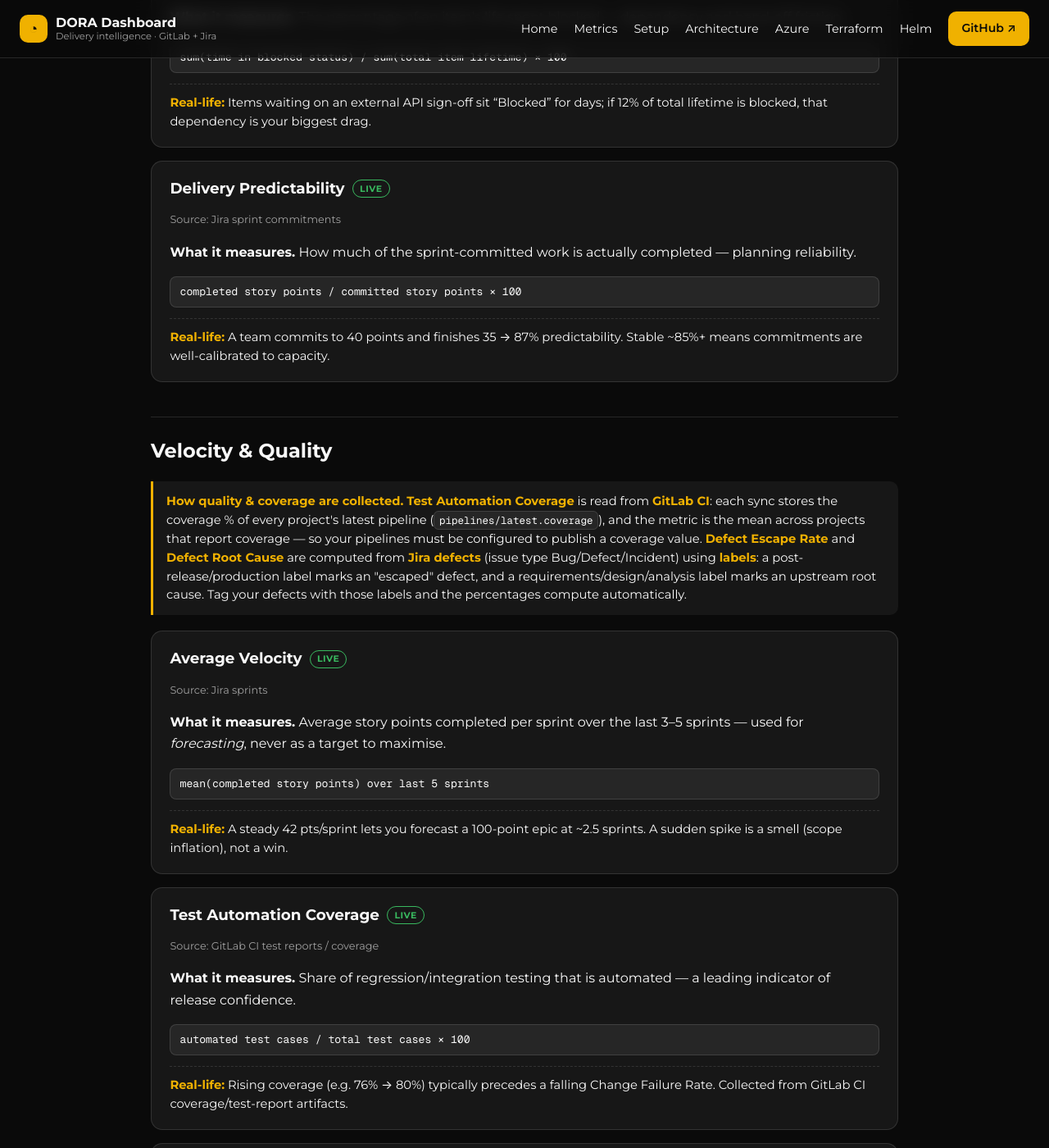
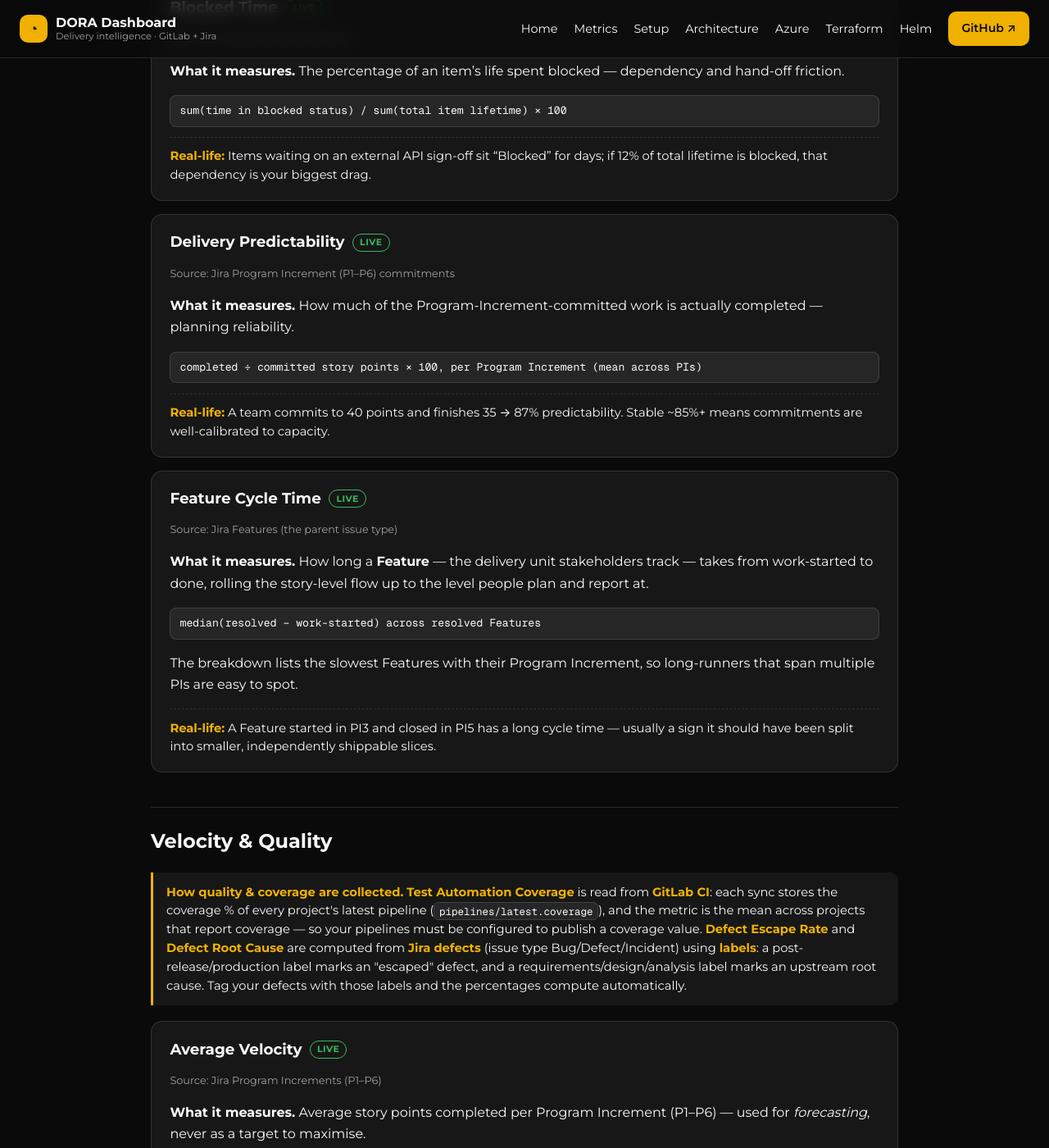
Before and after one commit to olafkfreund/dora-dashboard, a Jekyll site: the page built from docs/metrics.md, in a window 1280 px wide and 1400 px high, scrolled down 4656 px. Shown: the whole window at 82% size. Built offline with Jekyll 4.4.1, drawn with Linux system fonts in a browser that asks for light colours; some of the changed text lies outside the part shown.

Commit message:
Update metric calculation descriptions (in-app + docs + Pages) (#62)
* Update metric calculation descriptions (in-app + docs) for current logic

- catalog formulas/definitions: MTTR (proxy or incident), Cycle Time (excludes
  sub-tasks), Velocity & Predictability (per Program Increment), Test Automation
  Coverage (mean of latest pipeline coverage)
- docs/metrics.md: same formula updates; sprint->Program Increment throughout;
  full-window + sub-task-exclusion note; new Feature Cycle Time entry

Co-Authored-By: Claude Opus 4.8 <noreply@anthropic.com>
Claude-Session: https://claude.ai/code/session_016c6iwucazPfnNoaVxqsJpy

* Pin values-aws to deployed ff3e054

Co-Authored-By: Claude Opus 4.8 <noreply@anthropic.com>
Claude-Session: https://claude.ai/code/session_016c6iwucazPfnNoaVxqsJpy

---------

Co-authored-by: Claude Opus 4.8 <noreply@anthropic.com>

```diff
--- a/charts/dora-dashboard/values-aws.yaml
+++ b/charts/dora-dashboard/values-aws.yaml
@@ -10,7 +10,7 @@ replicaCount: 1
 
 image:
   repository: ghcr.io/olafkfreund/dora-dashboard
-  tag: 3dffa44  # pinned to deployed immutable build
+  tag: e86938a  # pinned to deployed immutable build
   pullPolicy: IfNotPresent
 
 # GHCR image is private — the deploy creates this pull secret in the namespace.
--- a/docs/metrics.md
+++ b/docs/metrics.md
@@ -26,7 +26,7 @@ confirms it. Every card is clickable, and the detail view now shows a lot more:
 <li>The target/benchmark and a coloured <strong>performance tier</strong> (Elite/High/Medium/Low).</li>
 <li>An <strong>“Active rules · lineage”</strong> panel — the configured definition behind the number (window, environments, failure statuses, bands).</li>
 <li>A data-aware <strong>“Why this value”</strong> explanation — so even a <code>0%</code> or <code>—</code> tells you <em>why</em> (e.g. “no story-pointed issues in the closed sprint”).</li>
-<li>A <strong>drill-down breakdown table</strong> — deployments by status, median time-in-stage, work-item-age buckets, per-sprint velocity, defect categories, and more.</li>
+<li>A <strong>drill-down breakdown table</strong> — deployments by status, median time-in-stage, work-item-age buckets, per-PI velocity, defect categories, and more.</li>
 </ul>
 </div>
 
@@ -70,11 +70,12 @@ cluster except your configured mail/webhook target.
 <tr><td>Lead Time for Changes</td><td>GitLab deployments + commits</td><td><span class="tag-live">live</span></td></tr>
 <tr><td>Change Failure Rate</td><td>GitLab deployments</td><td><span class="tag-live">live</span></td></tr>
 <tr><td>Mean Time to Restore</td><td>GitLab deployments (recovery)</td><td><span class="tag-live">live</span></td></tr>
-<tr><td rowspan="4">Flow</td><td>Cycle Time</td><td>Jira transitions</td><td><span class="tag-live">live</span></td></tr>
+<tr><td rowspan="5">Flow</td><td>Cycle Time</td><td>Jira transitions</td><td><span class="tag-live">live</span></td></tr>
 <tr><td>Work Item Age</td><td>Jira (open items)</td><td><span class="tag-live">live</span></td></tr>
 <tr><td>Blocked Time</td><td>Jira (blocked status)</td><td><span class="tag-live">live</span></td></tr>
-<tr><td>Delivery Predictability</td><td>Jira sprints</td><td><span class="tag-live">live</span></td></tr>
-<tr><td rowspan="4">Velocity &amp; Quality</td><td>Average Velocity</td><td>Jira sprints</td><td><span class="tag-live">live</span></td></tr>
+<tr><td>Delivery Predictability</td><td>Jira PIs (P1–P6)</td><td><span class="tag-live">live</span></td></tr>
+<tr><td>Feature Cycle Time</td><td>Jira Features (parent)</td><td><span class="tag-live">live</span></td></tr>
+<tr><td rowspan="4">Velocity &amp; Quality</td><td>Average Velocity</td><td>Jira PIs (P1–P6)</td><td><span class="tag-live">live</span></td></tr>
 <tr><td>Test Automation Coverage</td><td>GitLab CI coverage</td><td><span class="tag-live">live</span></td></tr>
 <tr><td>Defect Escape Rate</td><td>Jira defects + releases</td><td><span class="tag-live">live</span></td></tr>
 <tr><td>Defect Root Cause</td><td>Jira defect categorisation</td><td><span class="tag-live">live</span></td></tr>
@@ -152,14 +153,15 @@ seconds, this reads near-zero. For true incident MTTR, record incidents in GitLa
 
 <div class="note">
 <strong>How the Jira flow &amp; velocity values are collected.</strong> The Jira ingestion
-(<em>Settings → Jira → Sync</em>) pulls issues with their <strong>changelog</strong> and the boards'
-<strong>sprints</strong>. From each issue's changelog we derive three timing signals and store them:
+(<em>Settings → Jira → Sync</em>) pulls the <strong>full window</strong> of issues with their
+<strong>changelog</strong>. From each issue's changelog we derive three timing signals:
 <code>inProgressAt</code> (first transition out of the initial status), <code>resolvedAt</code>
-(resolution date), and <code>blockedSeconds</code> (total time spent in a Blocked/On-hold status).
-Story points and the sprint are read from the issue's custom fields (auto-detected). The metrics
-below are then computed from that stored data — they go <em>live</em> the moment a Jira token is
-connected and a sync has run. Custom Story-Points/Sprint fields vary per Jira instance, so the
-ingestor detects them by name.
+(resolution date), and <code>blockedSeconds</code> (time spent in a Blocked/On-hold status). We
+also store each issue's <strong>story points</strong> (the classic Story-Points field),
+<strong>Program Increment</strong> (P1–P6), and parent <strong>Feature</strong>. Flow and velocity
+are computed at the delivery level — <strong>Sub-tasks are excluded</strong> (they are
+implementation details under Stories and would double-count). Velocity and Predictability are
+grouped by <strong>Program Increment</strong>, since the team plans in PIs rather than sprints.
 </div>
 
 <div class="metric-doc" markdown="0">
@@ -167,7 +169,7 @@ ingestor detects them by name.
 <p class="src">Source: Jira status transitions</p>
 <p><strong>What it measures.</strong> Time from when work actively <em>starts</em> on an item to
 when it is released — execution efficiency once work begins.</p>
-<code class="formula">median(released_at − in_progress_at) for completed items</code>
+<code class="formula">median(resolved − work-started) for completed items (excludes sub-tasks)</code>
 <div class="scenario"><strong>Real-life:</strong> A story moves to <em>In Progress</em> on the
 3rd and is <em>Done/Released</em> on the 6th → 3-day cycle time. Rising cycle time usually
 points at a slow stage (e.g. testing hand-off).</div>
@@ -196,12 +198,26 @@ and hand-off friction.</p>
 
 <div class="metric-doc" markdown="0">
 <h3>Delivery Predictability <span class="tag-live">live</span></h3>
-<p class="src">Source: Jira sprint commitments</p>
-<p><strong>What it measures.</strong> How much of the sprint-committed work is actually completed
+<p class="src">Source: Jira Program Increment (P1–P6) commitments</p>
+<p><strong>What it measures.</strong> How much of the Program-Increment-committed work is actually completed
 — planning reliability.</p>
-<code class="formula">completed story points / committed story points × 100</code>
+<code class="formula">completed ÷ committed story points × 100, per Program Increment (mean across PIs)</code>
 <div class="scenario"><strong>Real-life:</strong> A team commits to 40 points and finishes 35 →
 87% predictability. Stable ~85%+ means commitments are well-calibrated to capacity.</div>
+</div>
+
+<div class="metric-doc" markdown="0">
+<h3>Feature Cycle Time <span class="tag-live">live</span></h3>
+<p class="src">Source: Jira Features (the parent issue type)</p>
+<p><strong>What it measures.</strong> How long a <strong>Feature</strong> — the delivery unit
+stakeholders track — takes from work-started to done, rolling the story-level flow up to the level
+people plan and report at.</p>
+<code class="formula">median(resolved − work-started) across resolved Features</code>
+<p>The breakdown lists the slowest Features with their Program Increment, so long-runners that
+span multiple PIs are easy to spot.</p>
+<div class="scenario"><strong>Real-life:</strong> A Feature started in PI3 and closed in PI5 has a
+long cycle time — usually a sign it should have been split into smaller, independently shippable
+slices.</div>
 </div>
 
 ## Velocity &amp; Quality
@@ -220,12 +236,11 @@ and the percentages compute automatically.
 
 <div class="metric-doc" markdown="0">
 <h3>Average Velocity <span class="tag-live">live</span></h3>
-<p class="src">Source: Jira sprints</p>
-<p><strong>What it measures.</strong> Average story points completed per sprint over the last
-3–5 sprints — used for <em>forecasting</em>, never as a target to maximise.</p>
-<code class="formula">mean(completed story points) over last 5 sprints</code>
-<div class="scenario"><strong>Real-life:</strong> A steady 42 pts/sprint lets you forecast a
-100-point epic at ~2.5 sprints. A sudden spike is a smell (scope inflation), not a win.</div>
+<p class="src">Source: Jira Program Increments (P1–P6)</p>
+<p><strong>What it measures.</strong> Average story points completed per Program Increment (P1–P6) — used for <em>forecasting</em>, never as a target to maximise.</p>
+<code class="formula">mean(completed story points) per Program Increment (P1–P6)</code>
+<div class="scenario"><strong>Real-life:</strong> A steady ~700 pts/PI (like PI3) lets you forecast
+a large epic across Program Increments. A sudden spike is a smell (scope inflation), not a win.</div>
 </div>
 
 <div class="metric-doc" markdown="0">
@@ -233,7 +248,7 @@ and the percentages compute automatically.
 <p class="src">Source: GitLab CI test reports / coverage</p>
 <p><strong>What it measures.</strong> Share of regression/integration testing that is automated —
 a leading indicator of release confidence.</p>
-<code class="formula">automated test cases / total test cases × 100</code>
+<code class="formula">mean of each project's latest GitLab CI pipeline coverage %</code>
 <div class="scenario"><strong>Real-life:</strong> Rising coverage (e.g. 76% → 80%) typically
 precedes a falling Change Failure Rate. Collected from GitLab CI coverage/test-report artifacts.</div>
 </div>
```
Also changed, not shown: lib/metrics/catalog.ts (+9 -9 lines).
